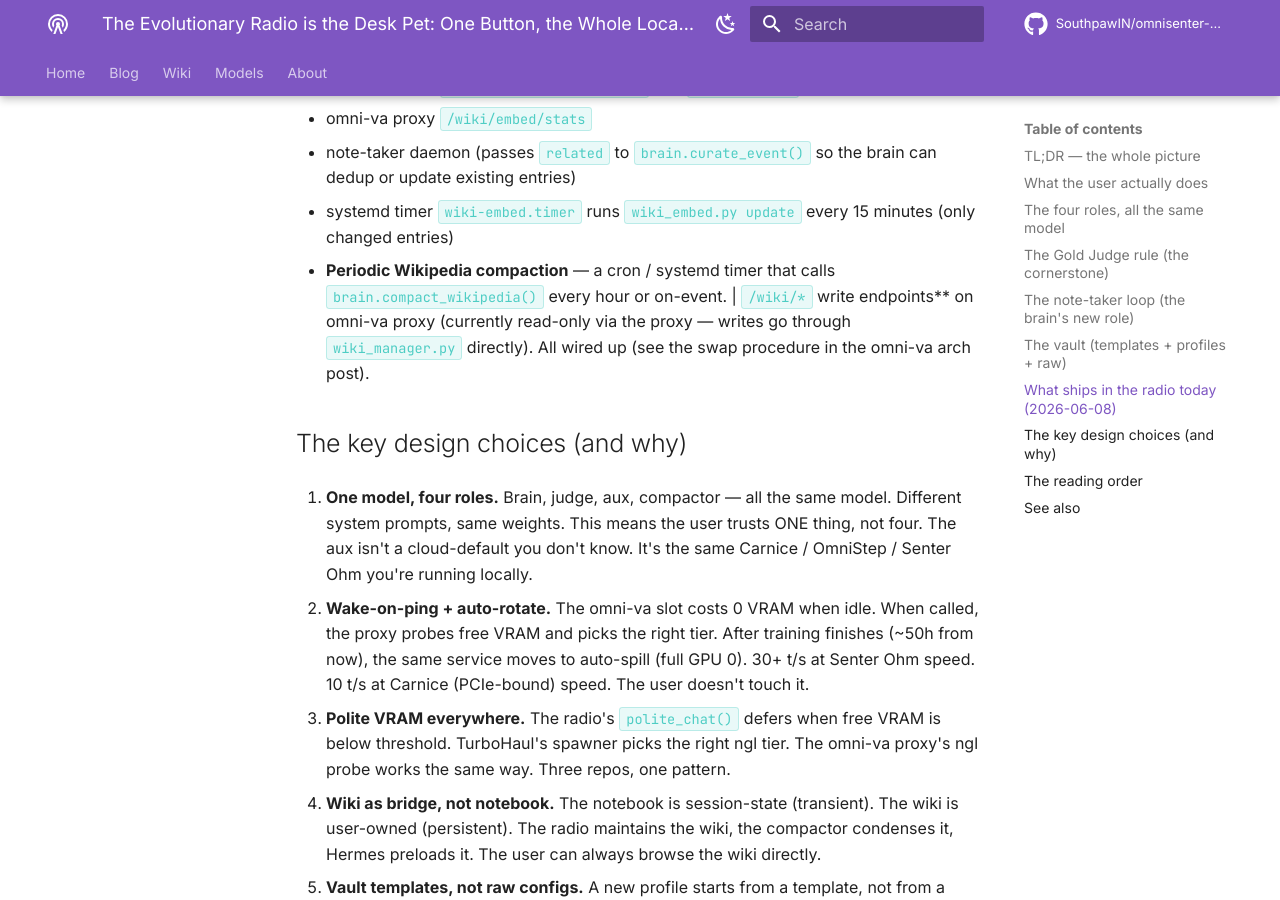
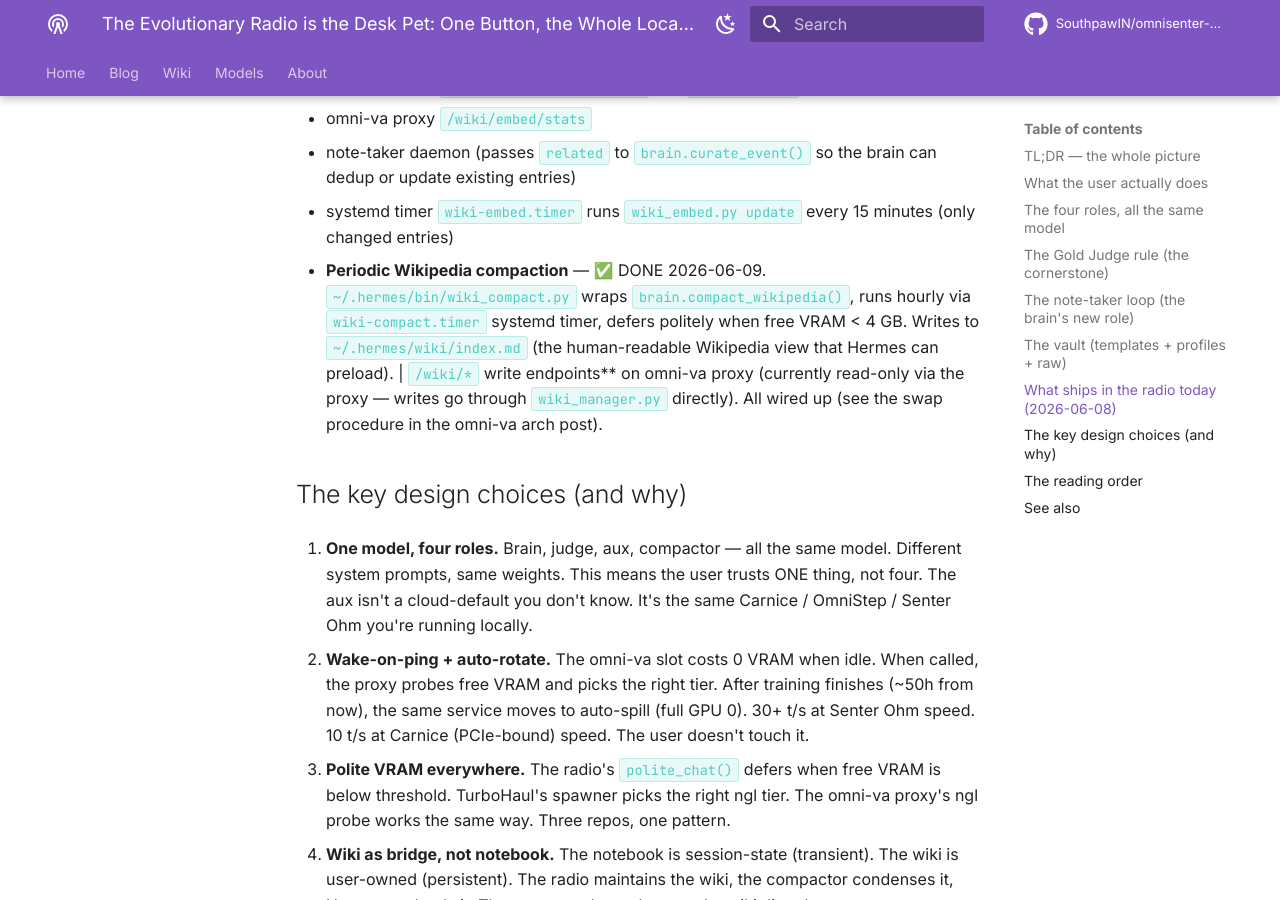
Before and after one commit to SouthpawIN/omnisenter-blog, an MkDocs documentation site: the page built from docs/blog/evolutionary-radio-as-desk-pet.md, in a window 1280 px wide and 900 px high, scrolled down 7257 px. Built offline with MkDocs 1.6.1 and Material for MkDocs 9.7.7, drawn with Linux system fonts in a browser that asks for light colours; comment, search, counter and statistics services are not loaded.

Commit message:
Mirror: Wikipedia compaction DONE in 3 blog posts

```diff
--- a/docs/blog/evolutionary-radio-as-desk-pet.md
+++ b/docs/blog/evolutionary-radio-as-desk-pet.md
@@ -293,8 +293,11 @@ Still to build (this is the work-in-progress list):
     so the brain can dedup or update existing entries)
   - systemd timer `wiki-embed.timer` runs `wiki_embed.py update`
     every 15 minutes (only changed entries)
-- **Periodic Wikipedia compaction** — a cron / systemd timer that
-  calls `brain.compact_wikipedia()` every hour or on-event.
+- **Periodic Wikipedia compaction** — ✅ DONE 2026-06-09.
+  `~/.hermes/bin/wiki_compact.py` wraps `brain.compact_wikipedia()`,
+  runs hourly via `wiki-compact.timer` systemd timer, defers
+  politely when free VRAM < 4 GB. Writes to `~/.hermes/wiki/index.md`
+  (the human-readable Wikipedia view that Hermes can preload).
 | `/wiki/*` write endpoints** on omni-va proxy (currently
   read-only via the proxy — writes go through `wiki_manager.py`
   directly).
```
Also changed, not shown: docs/blog/the-agent-hub-markdown-as-agents.md (+1 -1 lines), docs/blog/the-omni-va-architecture.md (+3 -1 lines).
